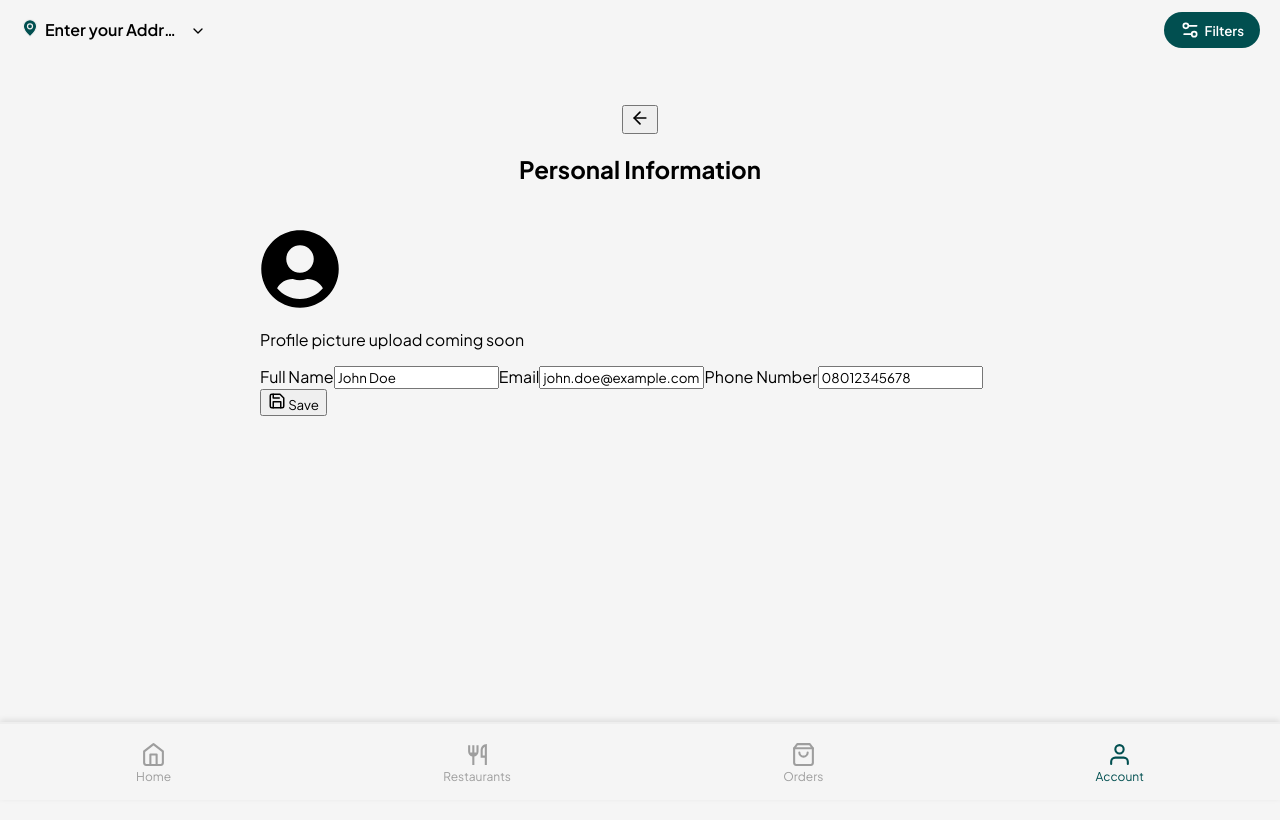
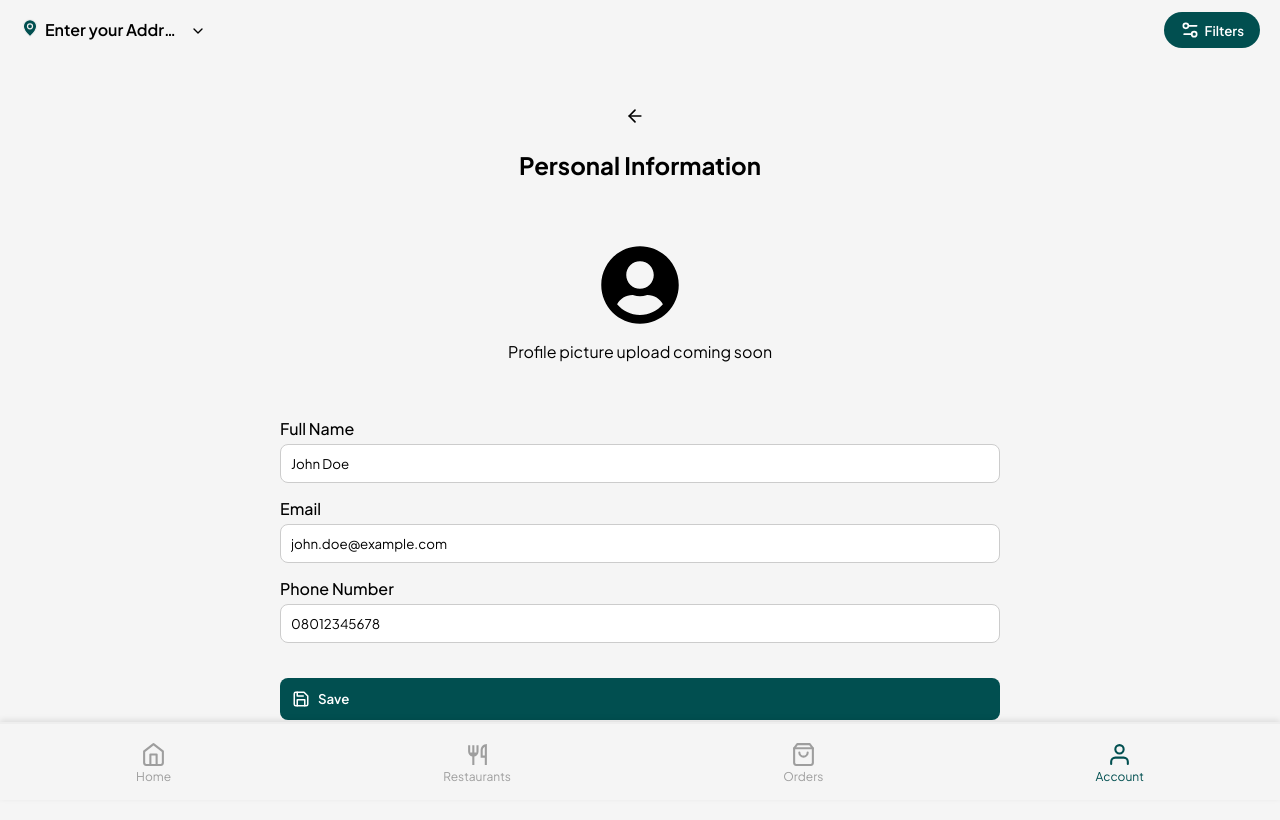
Before and after one commit to ay30bg/droppa, a React (Create React App) app: page /profile/personal-details in a window 1280 px wide. Shown: the top 820 px of the page. Built offline with nearby package versions, Linux system fonts and the light colour scheme.

Commit message:
Update profile.css

```diff
--- a/src/styles/profile.css
+++ b/src/styles/profile.css
@@ -84,3 +84,55 @@
   cursor: pointer;
   transition: 0.25s ease;
 }
+
+.back-btn {
+  background: none;
+  border: none;
+  cursor: pointer;
+  margin-right: 10px;
+}
+
+.profile-form {
+  display: flex;
+  flex-direction: column;
+  gap: 15px;
+  padding: 20px;
+}
+
+.profile-form label {
+  display: flex;
+  flex-direction: column;
+  font-weight: 500;
+}
+
+.profile-form input {
+  padding: 10px;
+  margin-top: 5px;
+  border-radius: 8px;
+  border: 1px solid #ccc;
+}
+
+.save-btn {
+  margin-top: 20px;
+  padding: 12px;
+  background-color: #014f50;
+  color: white;
+  border: none;
+  border-radius: 8px;
+  font-weight: 600;
+  cursor: pointer;
+  display: flex;
+  align-items: center;
+  gap: 8px;
+}
+
+.save-btn:hover {
+  background-color: #013e3e;
+}
+
+.profile-picture-section {
+  display: flex;
+  flex-direction: column;
+  align-items: center;
+  margin: 20px 0;
+}
```
